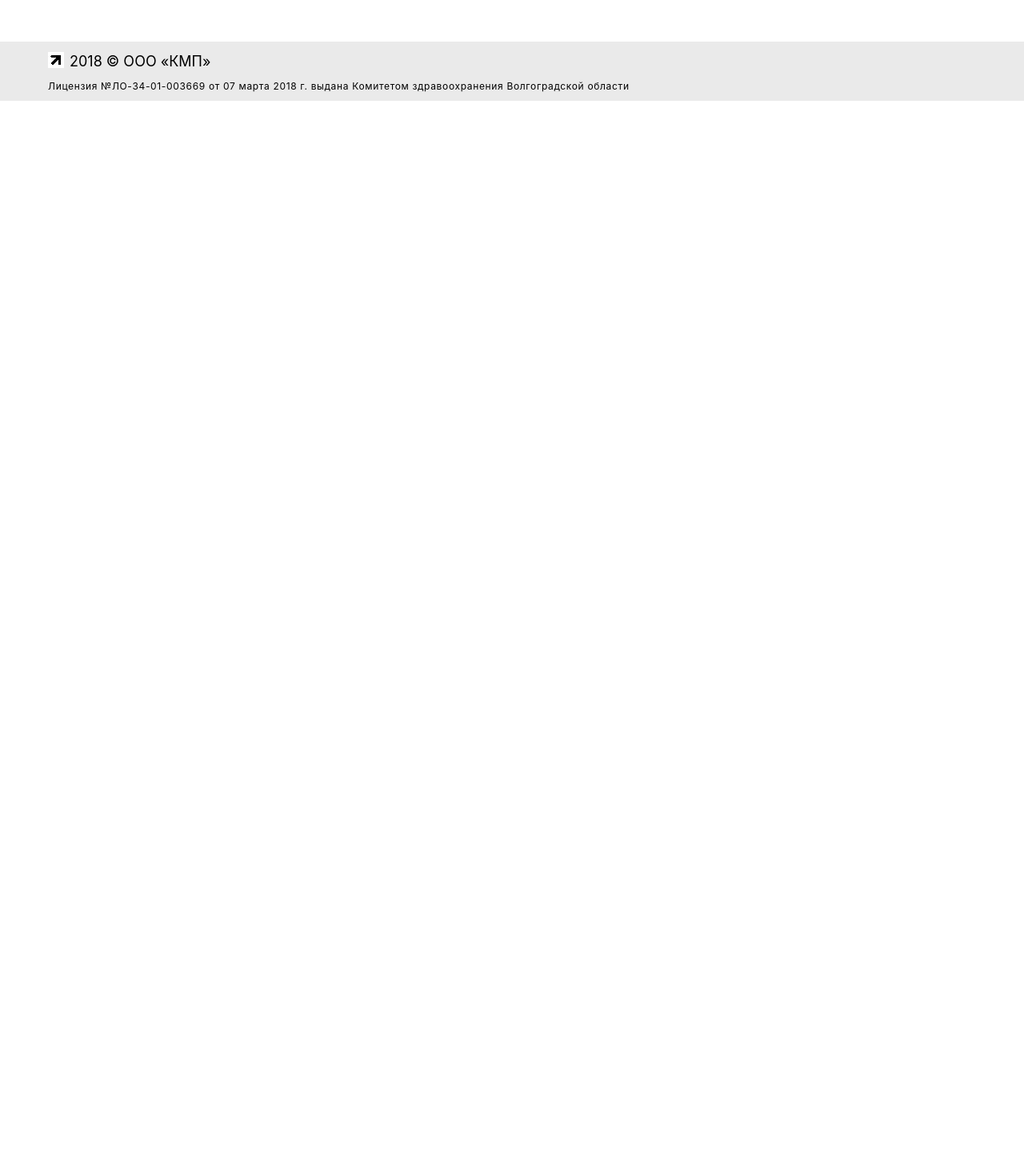
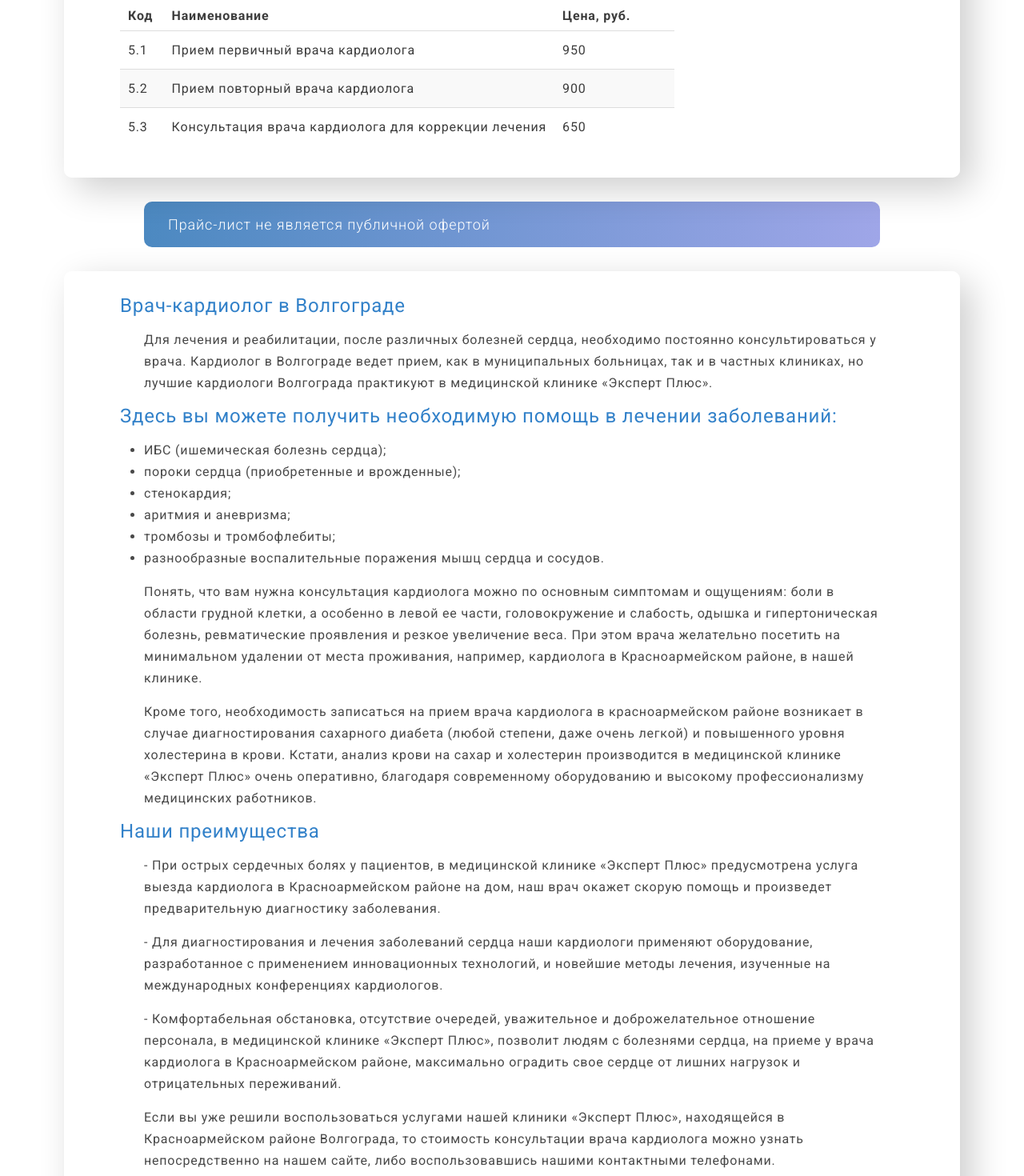
Before and after one commit to CanUFeelMyHeart/expertPlus, a React (Create React App) app in the folder medical-clinic-expert/: page /services/kardiolog in a window 1280 px wide. Shown: the part 560-2030 px from the top of the page at 80% size. Before the commit the page ends 800 px from the top, so only its background shows below. Built offline with nearby package versions, Linux system fonts and the light colour scheme; the HTML template or start-up script is replaced by a standard one.

Commit message:
cardiologist page is set

```diff
--- a/medical-clinic-expert/src/pages/ServicesPages/CardiologistServicePage/CardiologistServicePage.jsx
+++ b/medical-clinic-expert/src/pages/ServicesPages/CardiologistServicePage/CardiologistServicePage.jsx
@@ -1,10 +1,106 @@
 import React from "react";
+import { InformationContainerComponent } from "../../../components/InformationContainerComponent/InformationContainerComponent";
+import { PriceListComponent } from "../../../components/PriceListComponent/PriceListComponent";
+import { ServicesSpecialistsComponent } from "../../../components/ServicesSpecialistsComponent/ServicesSpecialistsComponent";
+import { OfertaComponent } from "../../../components/PriceListComponent/OfertaComponent";
+import { ServiceSpecialistsInfoComponent } from "../../../components/ServiceSpecialistsInfoComponent/ServiceSpecialistsInfoComponent";
+import { SpecialistsInfoCardiologist } from "./SpecialistsInfoCardiologist";
+import { priceInfoCardiologist } from "./PriceInfoCardiologist";
 
 export const CardiologistServicePage = () => {
     return (
         <div className="CardiologistServicePage">
-            <h2>Кардиолог block</h2>
-
+            <InformationContainerComponent header="Кардиолог">
+                <ServicesSpecialistsComponent
+                    specialists={SpecialistsInfoCardiologist}
+                />
+                <PriceListComponent priceInfo={priceInfoCardiologist} />
+            </InformationContainerComponent>
+            <OfertaComponent />
+            <ServiceSpecialistsInfoComponent>
+                <div className="services_doctor_info_container">
+                    <h2 className="services_doctor_info_header">
+                        Врач-кардиолог в Волгограде
+                    </h2>
+                    <h3 className="services_doctor_info_description">
+                        Для лечения и реабилитации, после различных болезней
+                        сердца, необходимо постоянно консультироваться у врача.
+                        Кардиолог в Волгограде ведет прием, как в муниципальных
+                        больницах, так и в частных клиниках, но лучшие
+                        кардиологи Волгограда практикуют в медицинской клинике
+                        «Эксперт Плюс».
+                    </h3>
+                    <h2 className="services_doctor_info_header" v>
+                        Здесь вы можете получить необходимую помощь в лечении
+                        заболеваний:
+                    </h2>
+                    <h3 className="services_doctor_info_description">
+                        <ul>
+                            <li>ИБС (ишемическая болезнь сердца);</li>
+                            <li>пороки сердца (приобретенные и врожденные);</li>
+                            <li>стенокардия;</li>
+                            <li>аритмия и аневризма;</li>
+                            <li>тромбозы и тромбофлебиты;</li>
+                            <li>
+                                разнообразные воспалительные поражения мышц
+                                сердца и сосудов.
+                            </li>
+                        </ul>
+                    </h3>
+                    <h3 className="services_doctor_info_description">
+                        Понять, что вам нужна консультация кардиолога можно по
+                        основным симптомам и ощущениям: боли в области грудной
+                        клетки, а особенно в левой ее части, головокружение и
+                        слабость, одышка и гипертоническая болезнь,
+                        ревматические проявления и резкое увеличение веса. При
+                        этом врача желательно посетить на минимальном удалении
+                        от места проживания, например, кардиолога в
+                        Красноармейском районе, в нашей клинике.
+                    </h3>
+                    <h3 className="services_doctor_info_description">
+                        Кроме того, необходимость записаться на прием врача
+                        кардиолога в красноармейском районе возникает в случае
+                        диагностирования сахарного диабета (любой степени, даже
+                        очень легкой) и повышенного уровня холестерина в крови.
+                        Кстати, анализ крови на сахар и холестерин производится
+                        в медицинской клинике «Эксперт Плюс» очень оперативно,
+                        благодаря современному оборудованию и высокому
+                        профессионализму медицинских работников.
+                    </h3>
+                    <h2 className="services_doctor_info_header">
+                        Наши преимущества
+                    </h2>
+                    <h3 className="services_doctor_info_description">
+                        - При острых сердечных болях у пациентов, в медицинской
+                        клинике «Эксперт Плюс» предусмотрена услуга выезда
+                        кардиолога в Красноармейском районе на дом, наш врач
+                        окажет скорую помощь и произведет предварительную
+                        диагностику заболевания.
+                    </h3>
+                    <h3 className="services_doctor_info_description">
+                        - Для диагностирования и лечения заболеваний сердца наши
+                        кардиологи применяют оборудование, разработанное с
+                        применением инновационных технологий, и новейшие методы
+                        лечения, изученные на международных конференциях
+                        кардиологов.
+                    </h3>
+                    <h3 className="services_doctor_info_description">
+                        - Комфортабельная обстановка, отсутствие очередей,
+                        уважительное и доброжелательное отношение персонала, в
+                        медицинской клинике «Эксперт Плюс», позволит людям с
+                        болезнями сердца, на приеме у врача кардиолога в
+                        Красноармейском районе, максимально оградить свое сердце
+                        от лишних нагрузок и отрицательных переживаний.
+                    </h3>
+                    <h3 className="services_doctor_info_description">
+                        Если вы уже решили воспользоваться услугами нашей
+                        клиники «Эксперт Плюс», находящейся в Красноармейском
+                        районе Волгограда, то стоимость консультации врача
+                        кардиолога можно узнать непосредственно на нашем сайте,
+                        либо воспользовавшись нашими контактными телефонами.
+                    </h3>
+                </div>
+            </ServiceSpecialistsInfoComponent>
         </div>
     );
 };
--- /dev/null
+++ b/medical-clinic-expert/src/pages/ServicesPages/CardiologistServicePage/PriceInfoCardiologist.jsx
@@ -0,0 +1,17 @@
+export const priceInfoCardiologist = [
+    {
+        code: "5.1",
+        name: "Прием первичный врача кардиолога	",
+        price: "950",
+    },
+    {
+        code: "5.2",
+        name: "Прием повторный врача кардиолога	",
+        price: "900",
+    },
+    {
+        code: "5.3",
+        name: "Консультация врача кардиолога для коррекции лечения	",
+        price: "650",
+    }
+];
--- /dev/null
+++ b/medical-clinic-expert/src/pages/ServicesPages/CardiologistServicePage/SpecialistsInfoCardiologist.jsx
@@ -0,0 +1,7 @@
+export const SpecialistsInfoCardiologist = [
+    "Гайворонская Мария Георгиевна – кардиолог",
+    "Орешина Елена Юрьевна – кардиолог",
+    "Острянина Елена Валерьевна – кардиолог",
+    "Субботина Людмила Николаевна – кардиолог",
+    "Титовская Надежда Александровна – кардиолог"
+];
```
